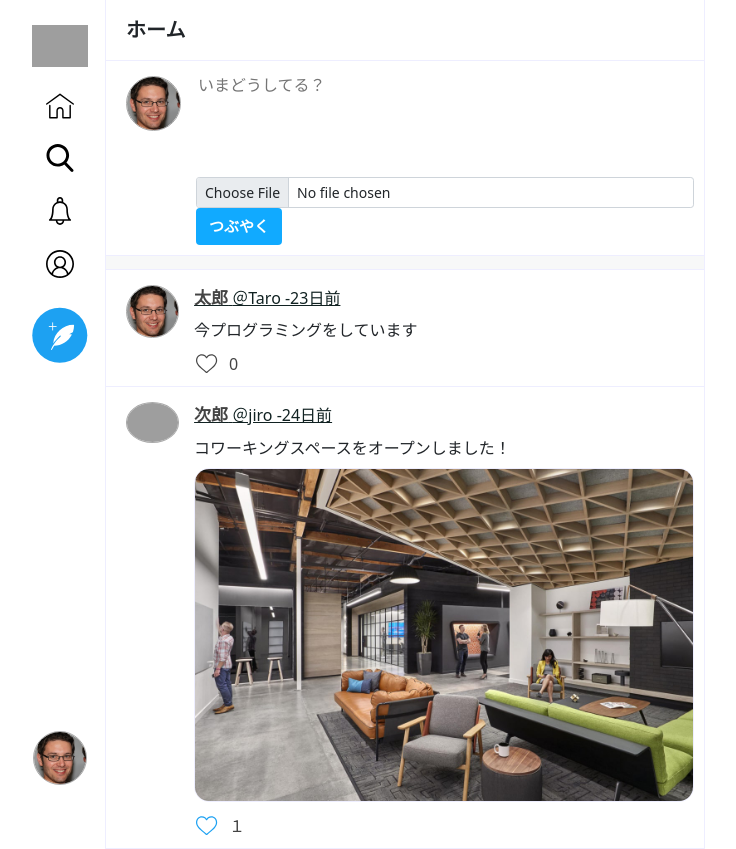
After one commit to kentakki416/TwitterClone, a PHP site: page /home.php in a window 1280 px wide. The commit adds this page. Shown: the whole page, without its empty margins (280-1016 px from the left). Run offline with PHP 8.4, Linux system fonts and the light colour scheme; grey boxes are pictures that could not be loaded.

Commit message:
phpの導入

```diff
--- a/Views/css/style.css
+++ b/Views/css/style.css
@@ -18,8 +18,30 @@
   text-align: left;
 }
 
+@media screen and(max-width:500px) {
+  .container {
+    padding: 0;
+  }
+  .side {
+    width: 60px;
+  }
+  .main {
+    width: calc(100% - 60px);
+  }
+}
 .nav-link {
   padding: 0.3rem 0.3rem;
+}
+
+.btn {
+  background-color: #1af;
+  color: #fff;
+  font-size: 15px;
+  font-weight: bold;
+}
+
+.btn:hover {
+  color: #fff;
 }
 
 /*
@@ -58,17 +80,21 @@
   width: 60%;
 }
 
-.btn {
-  background-color: #1af;
-  color: #fff;
-  font-size: 15px;
-  font-weight: bold;
+@media screen and(max-width:500px) {
+  .side .side-inner img {
+    width: 75%;
+    margin-bottom: 15px;
+  }
+  .side .side-inner img.icon {
+    width: 85%;
+  }
+  .side .side-inner img.post-tweet {
+    width: 100%;
+  }
+  .side .side-inner .my-icon img {
+    width: 90%;
+  }
 }
-
-.btn:hover {
-  color: #fff;
-}
-
 /*
 メイン
 ****/
@@ -111,6 +137,7 @@
   resize: none;
 }
 .home .tweet-post .input-area textarea:focus {
+  border: 1px solid #aaa;
 }
 .hone .tweet-post .input-area .bottom-area {
   display: flex;
@@ -126,3 +153,74 @@
   border-top: 1px solid #eef;
   border-bottom: 1px solid #eef;
 }
+
+.home .tweet-list .tweet {
+  padding: 10px;
+  display: flex;
+  border-bottom: 1px solid #eef;
+}
+.home .tweet-list .tweet .user {
+  width: 80px;
+  padding: 5px 15px 10px 10px;
+}
+.home .tweet-list .tweet .user img {
+  width: 100%;
+  border-radius: 50%;
+  border: 1px solid #aaa;
+}
+.home .tweet-list .tweet .name {
+  padding-top: 5px;
+}
+.home .tweet-list .tweet .name a {
+  color: #122;
+}
+.home .tweet-list .tweet .name a .nickname {
+  color: #444;
+  font-size: 17px;
+  font-weight: bold;
+}
+
+.home .tweet-list .tweet .name a .username {
+  color: #444;
+  font-size: 14px;
+}
+.home .tweet-list .tweet .content {
+  width: calc(100% - 60px);
+}
+
+.home .tweet-list .tweet .content p {
+  font-size: 16px;
+  padding: 8px 0 0 0;
+  margin-bottom: 8px;
+}
+
+.home .tweet-list .tweet .content img.post-image {
+  width: 100%;
+  border-radius: 15px;
+  margin-bottom: 10px;
+  margin-right: 5px;
+  border: 1px solid #eef;
+}
+.home .tweet-list .tweet .content .icon-list {
+  display: flex;
+}
+.home .tweet-list .tweet .content .icon-list .like img {
+  width: 25px;
+  margin-right: 10px;
+  cursor: pointer;
+}
+.home .tweet-list .tweet .content .icon-list .like-count {
+  width: 25px;
+  padding-top: 2px;
+  color: #444;
+}
+
+@media screen and(max-width:500px) {
+  .home .tweet-list .tweet .user {
+    width: 60px;
+    padding: 5px 10px 10px 5px;
+  }
+  .bottom-area .btn {
+    margin-top: 10px;
+  }
+}
--- /dev/null
+++ b/Views/home.php
@@ -0,0 +1,158 @@
+<?php
+// エラー表示あり
+ini_set('display_errors', 1);
+// 日本時間に設定する
+date_default_timezone_set('Asia\Tokyo');
+// URLディレクトリ設定(相対パスのため省略)
+define('HOME_URL', '');
+
+///////////////////////////////
+//ツイート一覧
+//////////////////////////////
+$view_tweets = [
+  [
+    'user_id' => 1,
+    'user_name' => 'taro',
+    'user_nickname' => '太郎',
+    'user_image_name' => 'sample-person.jpg',
+    'tweet_body' => '今プログラミングしています',
+    'tweet_created_at' => '2021-03-15 14:00:00',
+    'like_id' => null,
+    'like_count' => 0,
+  ],
+  [
+    'user_id' => 2,
+    'user_name' => 'jiro',
+    'user_nickname' => '次郎',
+    'user_image_name' => null,
+    'tweet_body' => 'ワーキングスペースをオープンしました',
+    'tweet_created_at' => '2021-03-15 14:00:00',
+    'like_id' => 1,
+    'like_count' => 1,
+  ]
+];
+
+?>
+
+<!DOCTYPE html>
+<html lang="ja">
+
+<head>
+  <meta charset="UTF-8" />
+  <meta http-equiv="X-UA-Compatible" content="IE=edge" />
+  <meta name="viewport" content="width=device-width, initial-scale=1.0" />
+  <meta name="description" content="ホーム画面です" />
+  <link rel="icon" href="img\logo-twitterblue.svg" />
+  <!-- Bootstrap CSS-->
+  <!-- CSS only -->
+
+  <link href="https://cdn.jsdelivr.net/npm/bootstrap@5.0.0-beta1/dist/css/bootstrap.min.css" rel="stylesheet" integrity="sha384-giJF6kkoqNQ00vy+HMDP7azOuL0xtbfIcaT9wjKHr8RbDVddVHyTfAAsrekwKmP1" crossorigin="anonymous" />
+  <link rel="stylesheet" href="css/style.css" />
+  <title>ホーム画面　/ Twitterクローン</title>
+</head>
+
+<body class="home">
+  <div class="container">
+    <div class="side">
+      <div class="side-inner">
+        <ul class="nav flex-column">
+          <li class="nav-item">
+            <a href="home.php" class="nav-link"><img src="img\logo-twitterblue.svg" alt="" class="icon" /></a>
+          </li>
+          <li class="nav-item">
+            <a href="home.php" class="nav-link"><img src="img\icon-home.svg" alt="" /></a>
+          </li>
+          <li class="nav-item">
+            <a href="search.php" class="nav-link"><img src="img\icon-search.svg" alt="" /></a>
+          </li>
+          <li class="nav-item">
+            <a href="notification.php" class="nav-link"><img src="img\icon-notification.svg" alt="" /></a>
+          </li>
+          <li class="nav-item">
+            <a href="profile.php" class="nav-link"><img src="img\icon-profile.svg" alt="" /></a>
+          </li>
+          <li class="nav-item">
+            <a href="post.php" class="nav-link"><img src="img\icon-post-tweet-twitterblue.svg" alt="" class="post-tweet" /></a>
+          </li>
+          <li class="navitem my-icon"><img src="img_uploaded\user\sample-person.jpg" alt="" /></li>
+        </ul>
+      </div>
+    </div>
+    <!-- 投稿画面 -->
+    <div class="main">
+      <div class="main-header">
+        <h1>ホーム</h1>
+      </div>
+      <div class="tweet-post">
+        <div class="my-icon">
+          <img src="img_uploaded\user\sample-person.jpg" alt="" />
+        </div>
+        <div class="input-area">
+          <form action="post.php" method="post" enctype="mulitipart/form-data">
+            <textarea name="body" placeholder="いまどうしてる？" maxlength="140"></textarea>
+            <div class="bottom-area">
+              <div class="mb-0">
+                <input type="file" name="image" class="form-control form-control-sm" />
+              </div>
+              <button class="btn" type="submit">つぶやく</button>
+            </div>
+          </form>
+        </div>
+      </div>
+      <!-- 色付き空間 -->
+      <div class="ditch"></div>
+
+      <!-- 投稿一覧 -->
+      <div class="tweet-list">
+        <div class="tweet">
+          <div class="user">
+            <a href="profile.php?user_id=1">
+              <img src="img_uploaded\user\sample-person.jpg" alt="">
+            </a>
+          </div>
+          <div class="content">
+            <div class="name">
+              <a href="profile.php?user_id=1">
+                <span class="nickname">太郎</span>
+                <span class="user_name">＠Taro -23日前</span>
+              </a>
+            </div>
+            <p>今プログラミングをしています</p>
+            <div class="icon-list">
+              <div class="like">
+                <img src="img\icon-heart.svg" alt="" />
+              </div>
+              <div class="like-count">0</div>
+            </div>
+          </div>
+        </div>
+
+        <div class="tweet">
+          <div class="user">
+            <a href="profile.php?user_id=1">
+              <img src="img\icon-default-user.svg" alt="">
+            </a>
+          </div>
+          <div class="content">
+            <div class="name">
+              <a href="profile.php?user_id=1">
+                <span class="nickname">次郎</span>
+                <span class="user_name">＠jiro -24日前</span>
+              </a>
+            </div>
+            <p>コワーキングスペースをオープンしました！</p>
+            <img src="img_uploaded\tweet\sample-post.jpg" alt="" class="post-image">
+            <div class="icon-list">
+              <div class="like">
+                <img src="img\icon-heart-twitterblue.svg" alt="" />
+              </div>
+              <div class="like-count">１</div>
+            </div>
+          </div>
+        </div>
+      </div>
+    </div>
+
+</body>
+
+</html>
```
Also changed, not shown: Views/home.html (deleted, +0 -120 lines).
